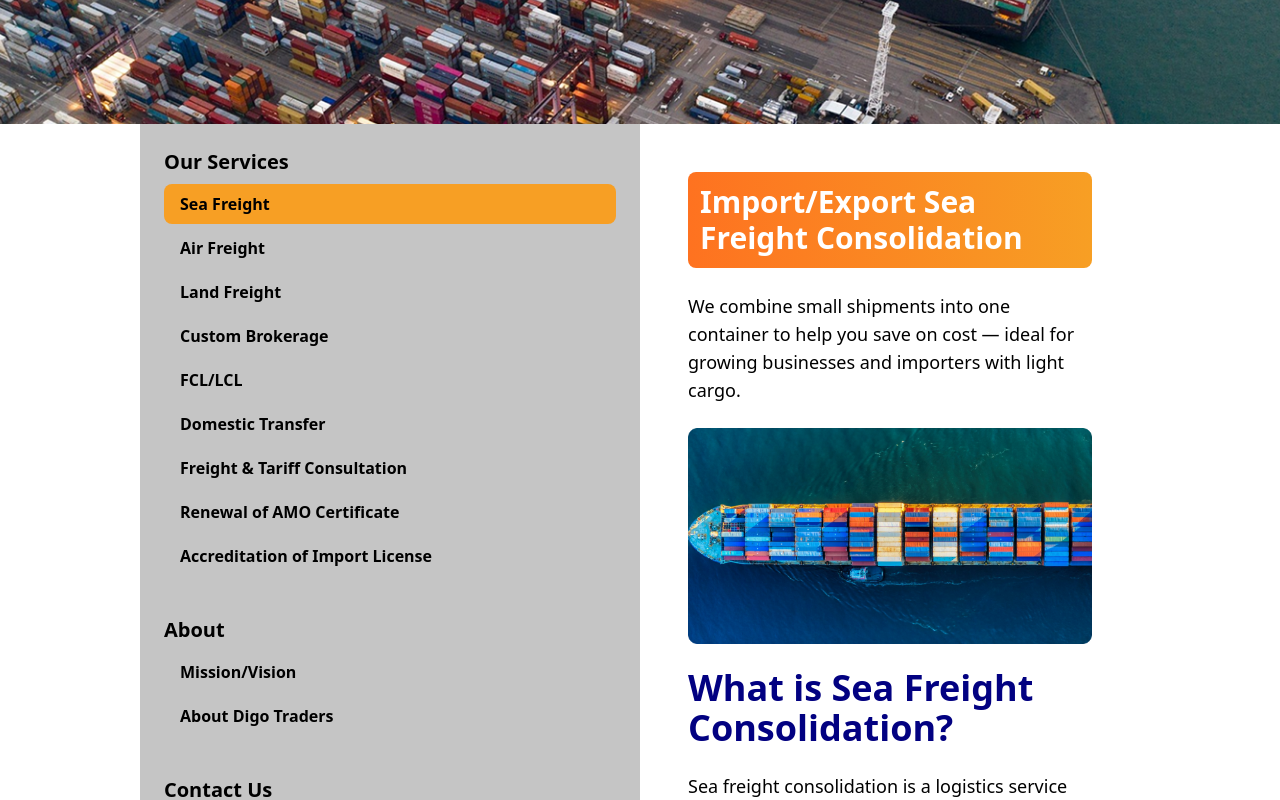
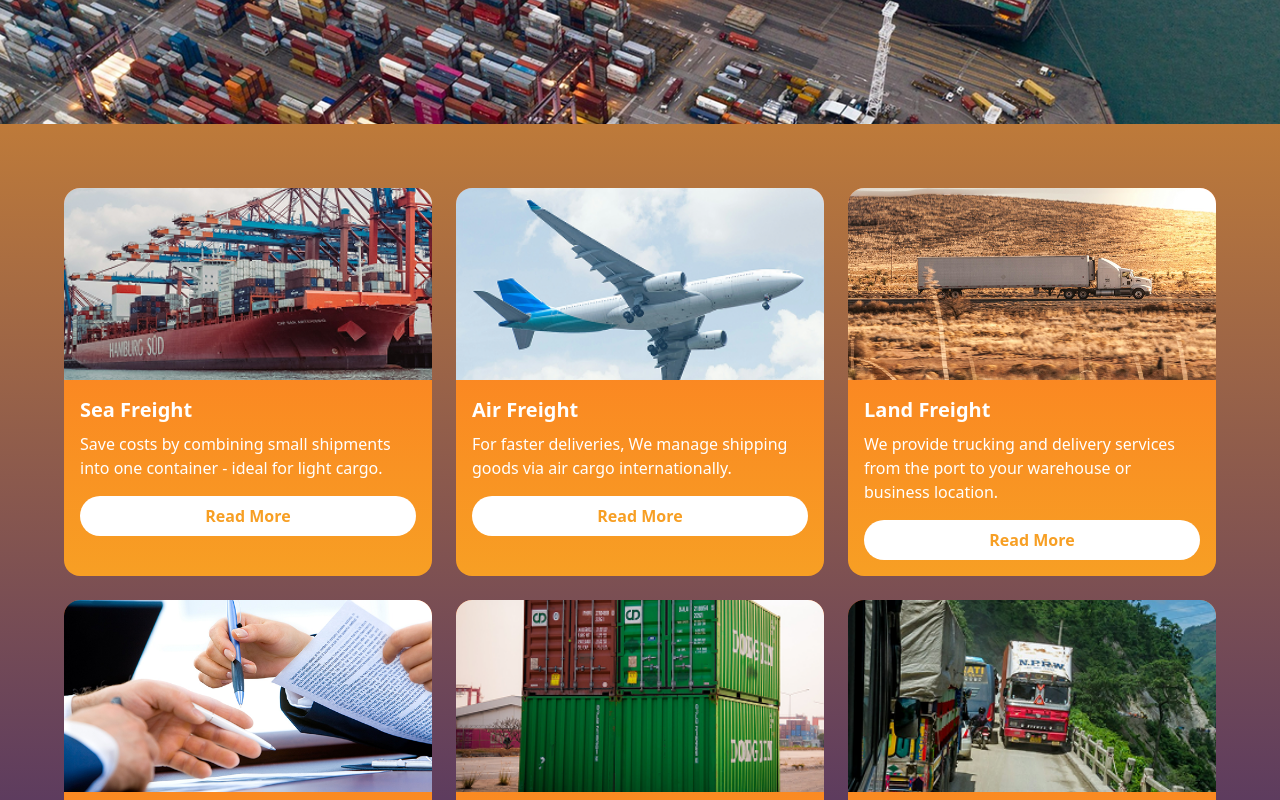
Before and after one commit to rastynkhen18/DigoTradersIncorporated-LandingPage, a React (Vite) app: page /services in a window 1280 px wide. Before the commit this address led to /services/seafreight. Shown: the part 340-1140 px from the top of the page. Built offline with nearby package versions, Linux system fonts and the light colour scheme.

Commit message:
Add Updates

```diff
--- a/src/App.jsx
+++ b/src/App.jsx
@@ -3,7 +3,8 @@ import { BrowserRouter as Router, Routes, Route } from 'react-router-dom';
 import Header from './components/Header';
 import Home from './pages/Home';
 import Contact from './pages/Contact';
-import Services from './pages/Services';
+// import Services from './pages/Services';
+import ServicesMain from './pages/ServicesMain';
 import Footer from './components/Footer';
 
 
@@ -15,7 +16,7 @@ const App = () => {
         <Routes>
           <Route path="/" element={<Home />} />
           <Route path='/contact' element={<Contact />} />
-          <Route path='/services/*' element={<Services/>} />
+          <Route path='/services/' element={<ServicesMain/>} />
         </Routes>
         <Footer />
       </Router>
--- a/src/components/Sidebar.jsx
+++ b/src/components/Sidebar.jsx
@@ -20,7 +20,7 @@ const Sidebar = () => {
         <NavLink to="/services/custombrokerage" className={getLinkClass}>Custom Brokerage</NavLink>
         <NavLink to="/services/fcl-lcl" className={getLinkClass}>FCL/LCL</NavLink>
         <NavLink to="/services/domestic" className={getLinkClass}>Domestic Transfer</NavLink>
-        <NavLink to="/services/freight-&-tariff-consulatation" className={getLinkClass}>Freight & Tariff Consultation</NavLink>
+        <NavLink to="/services/freight-&-tariff-consultation" className={getLinkClass}>Freight & Tariff Consultation</NavLink>
         <NavLink to="/services/amo-certificate" className={getLinkClass}>Renewal of AMO Certificate</NavLink>
         <NavLink to="/services/import-license" className={getLinkClass}>Accreditation of Import License</NavLink>
       </nav>
--- a/src/pages/Services.jsx
+++ b/src/pages/Services.jsx
@@ -8,6 +8,7 @@ import Landfreight from './landfreight';
 import CustomBrokerage from './custombrokerage';
 // import FclLcl from './fcl-lcl';
 // import Domestic from './domestic';
+// import Freight&TariffConsultation from './/freight-&-tariff-consulatation';
 // import AmoCertificate from './amo-certificate';
 // import ImportLicense from './import-license';
 
@@ -28,13 +29,14 @@ const Services = () => {
         <div className="flex-1 p-6">
           <Routes>
             {/* Redirect default /services to /services/seafreight */}
-            <Route path="/" element={<Navigate to="seafreight" replace />} />
+            {/* <Route path="/" element={<Navigate to="seafreight" replace />} /> */}
             <Route path="seafreight" element={<Seafreight />} />
             <Route path="airfreight" element={<Airfreight />} />
             <Route path="landfreight" element={<Landfreight />} />
             <Route path="custombrokerage" element={<CustomBrokerage />} />
             {/* <Route path="fcl-lcl" element={<FclLcl />} /> */}
             {/* <Route path="domestic" element={<Domestic />} /> */}
+            {/* <Route path="freight-&-tariff-consulatation" element={<Freight&TariffConsultation />} /> */}
             {/* <Route path="amo-certificate" element={<AmoCertificate />} /> */}
             {/* <Route path="import-license" element={<ImportLicense />} />  */}
           </Routes>
--- a/src/pages/ServicesMain.jsx
+++ b/src/pages/ServicesMain.jsx
@@ -3,7 +3,7 @@ import { Link } from 'react-router-dom';
 import ServicesBackgroundImage from '../assets/images/services-bg.png';
 import ServicesSeaFreight from '../assets/images/servicesSeaFreight.png'
 import ServicesAirFreight from '../assets/images/servicesAirFreight.png'
-import ServicesLandFreight from '../assets/images/servicesLandFreight.png'
+import ServicesLandFreight from '../assets/images/servicesLandFreightImg1.png'
 import ServicesCustomBrokerage from '../assets/images/servicesCustomBrokerageImg1.png'
 import ServicesFCL from '../assets/images/servicesFCL.png'
 import ServicesDomesticTransfer from '../assets/images/servicesDomesticTransfer.png'
@@ -15,69 +15,69 @@ import ServicesAccreditation from '../assets/images/servicesAccreditation.png'
 
 const data = [
     {
-        img: {ServicesSeaFreight},
+        img: ServicesSeaFreight,
         alt: 'ServicesSeaFreight',
         title: 'Sea Freight',
         description: 'Save costs by combining small shipments into one container - ideal for light cargo.',
         button: 'Read More',
-        link: '/learn-more',
+        link: '/services/seafreight',
     },
     {
-        img: {ServicesAirFreight},
+        img: ServicesAirFreight,
         alt: 'ServicesAirFreight',
         title: 'Air Freight',
         description: 'For faster deliveries, We manage shipping goods via air cargo internationally.',
         button: 'Read More',
-        link: '/learn-more',
+        link: '/services/airfreight',
     }, {
-        img: {ServicesLandFreight},
+        img: ServicesLandFreight,
         alt: 'ServicesLandFreight',
         title: 'Land Freight',
         description: 'We provide trucking and delivery services from the port to your warehouse or business location.',
         button: 'Read More',
-        link: '/learn-more',
+        link: '/services/landfreight',
     }, {
-        img: {ServicesCustomBrokerage},
+        img: ServicesCustomBrokerage,
         alt: 'ServicesCustomBrokerage',
         title: 'Custom Brokerage',
         description: 'Customs, documents, taxes - we handle it all when your goods cross borders.',
         button: 'Read More',
-        link: '/learn-more',
+        link: '/services/custombrokerage',
     }, {
-        img: {ServicesFCL},
+        img: ServicesFCL,
         alt: 'ServicesFCL',
         title: 'FCL/LCL',
         description: 'Ship your goods worldwide, whether full load or shared.',
         button: 'Read More',
-        link: '/learn-more',
+        link: '/services/fcl-lcl',
     }, {
-        img: {ServicesDomesticTransfer},
+        img: ServicesDomesticTransfer,
         alt: 'ServicesDomesticTransfer',
         title: 'Domestic Transfer',
         description: 'Domestic transport across cities and provinces in the Philippines.',
         button: 'Read More',
-        link: '/learn-more',
+        link: '/services/domestic',
     }, {
-        img: {ServicesFreightConsultation},
+        img: ServicesFreightConsultation,
         alt: 'ServicesFreightConsultation',
         title: 'Freight & Tariff Consultation',
         description: 'We advise on shipping rates, customs duties, and taxes, helping clients save money and avoid penalties.',
         button: 'Read More',
-        link: '/learn-more',
+        link: '/services/freight-&-tariff-consulatation',
     }, {
-        img: {ServicesRenewal},
+        img: ServicesRenewal,
         alt: 'ServicesRenewal',
         title: 'Renewal of AMO Certificate',
         description: 'We assist with AMO Certificate renewal quickly and compliantly.',
         button: 'Read More',
-        link: '/learn-more',
+        link: '/services/amo-certificate',
     }, {
-        img: {ServicesAccreditation},
+        img: ServicesAccreditation,
         alt: 'ServicesAccreditation',
         title: 'Accreditation of Import License',
         description: 'If your business is new to importing, we help you get your import license and become registered with customs.',
         button: 'Read More',
-        link: '/learn-more',
+        link: '/services/import-license',
     },
 ];
 
@@ -98,18 +98,20 @@ const ServicesMain = () => {
                     </h1>
                 </section>
 
-                <section className="grid grid-cols-1 md:grid-cols-2 lg:grid-cols-3 gap-6 p-6">
+                <section className="grid grid-cols-1 md:grid-cols-2 lg:grid-cols-3 gap-6 p-16">
                     {data.map((item, index) => (
-                        <div key={index} className="bg-[var(--primary-color)] rounded-lg overflow-hidden">
+                        <div key={index} className="rounded-2xl overflow-hidden"  style={{
+                            background: 'linear-gradient(to bottom, var(--primary-accent), var(--primary-color))'
+                        }}>
                             <div>
                                 <img src={item.img} alt={item.alt} className="w-full h-48 object-cover" />
                             </div>
                             <div className="p-4 text-[var(--primary-color)]">
-                                <h1 className="text-xl font-bold mb-2">{item.title}</h1>
-                                <p className="mb-4">{item.description}</p>
+                                <h1 className="text-xl font-bold mb-2 text-[var(--white-color)]">{item.title}</h1>
+                                <p className="mb-4 text-[var(--white-color)]">{item.description}</p>
                                 <Link
                                     to={item.link}
-                                    className="inline-block bg-[var(--white-color)] text-[var(--primary-color)] px-4 py-2 rounded cursor-pointer"
+                                    className="inline-block bg-[var(--white-color)] text-[var(--primary-color)] px-4 py-2 w-full text-center font-bold rounded-full cursor-pointer"
                                 >
                                     {item.button}
                                 </Link>
```
